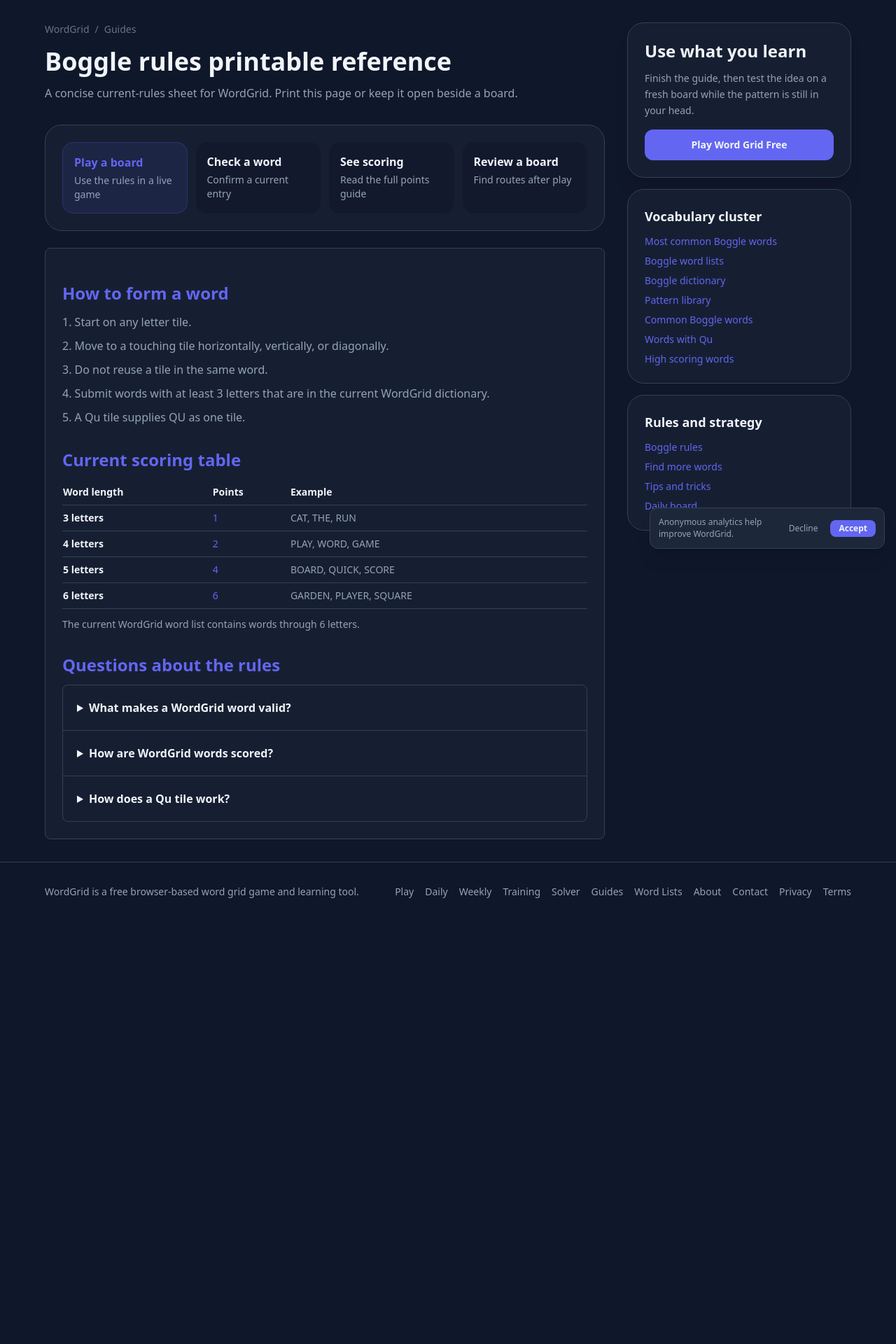
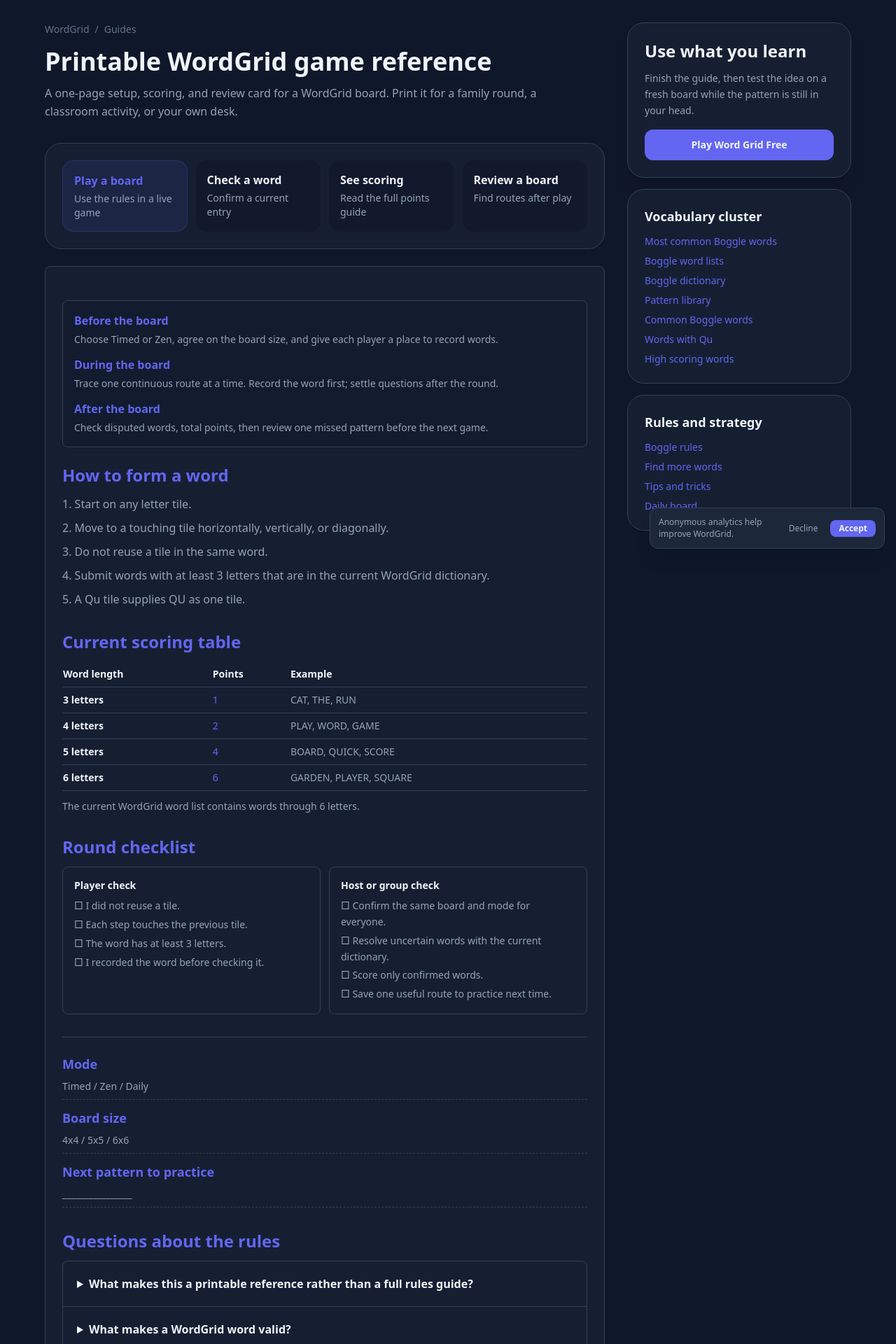
Before and after one commit to aieasygames-alt/wordgrid, a Next.js app: page /guides/boggle-rules-printable in a window 1280 px wide. Shown: the top 1920 px of the page at 70% size. Before the commit the page ends 1316 px from the top, so only its background shows below. Built offline with nearby package versions, Linux system fonts and the light colour scheme.

Commit message:
feat: expand printable game reference

```diff
--- a/src/app/guides/boggle-rules-printable/page.tsx
+++ b/src/app/guides/boggle-rules-printable/page.tsx
@@ -19,6 +19,7 @@ export const metadata: Metadata = {
 };
 
 const faqItems = [
+  { question: "What makes this a printable reference rather than a full rules guide?", answer: "This page is designed to sit beside a board. It condenses setup, route checks, scoring, and end-of-round review into a single handout. Use the full rules guide for detailed explanations." },
   { question: "What makes a WordGrid word valid?", answer: "It must be at least 3 letters, be present in the current dictionary, and trace through adjacent tiles without reusing a tile." },
   { question: "How are WordGrid words scored?", answer: "3 letters score 1 point, 4 score 2, 5 score 4, and 6 score 6. The current word list has words through 6 letters." },
   { question: "How does a Qu tile work?", answer: "A Qu tile supplies QU as one tile. The rest of the word still needs a legal adjacent route." },
@@ -52,8 +53,8 @@ export default function BoggleRulesPrintableGuide() {
               <span>/</span>
               <Link href="/guides/" className="hover:text-text">Guides</Link>
             </nav>
-            <h1 className="text-4xl font-bold">Boggle rules printable reference</h1>
-            <p className="mt-3 max-w-3xl leading-relaxed text-text-muted">A concise current-rules sheet for WordGrid. Print this page or keep it open beside a board.</p>
+            <h1 className="text-4xl font-bold">Printable WordGrid game reference</h1>
+            <p className="mt-3 max-w-3xl leading-relaxed text-text-muted">A one-page setup, scoring, and review card for a WordGrid board. Print it for a family round, a classroom activity, or your own desk.</p>
           </header>
 
           <div className="print:hidden">
@@ -66,7 +67,21 @@ export default function BoggleRulesPrintableGuide() {
           </div>
 
           <article className="rounded-lg border border-border bg-surface/50 p-6 print:border-0 print:bg-white print:p-0">
-            <h1 className="hidden text-3xl font-bold print:block">WordGrid Rules Reference</h1>
+            <h1 className="hidden text-3xl font-bold print:block">WordGrid Game Reference Card</h1>
+            <section className="mt-6 grid gap-3 rounded-lg border border-border bg-bg/40 p-4 print:grid-cols-3 print:border-black print:bg-white">
+              <div>
+                <h2 className="font-semibold text-primary print:text-black">Before the board</h2>
+                <p className="mt-1 text-sm leading-relaxed text-text-muted print:text-black">Choose Timed or Zen, agree on the board size, and give each player a place to record words.</p>
+              </div>
+              <div>
+                <h2 className="font-semibold text-primary print:text-black">During the board</h2>
+                <p className="mt-1 text-sm leading-relaxed text-text-muted print:text-black">Trace one continuous route at a time. Record the word first; settle questions after the round.</p>
+              </div>
+              <div>
+                <h2 className="font-semibold text-primary print:text-black">After the board</h2>
+                <p className="mt-1 text-sm leading-relaxed text-text-muted print:text-black">Check disputed words, total points, then review one missed pattern before the next game.</p>
+              </div>
+            </section>
             <section className="mt-6">
               <h2 className="text-2xl font-semibold text-primary print:text-black">How to form a word</h2>
               <ol className="mt-3 space-y-2 leading-relaxed text-text-muted print:text-black">
@@ -106,6 +121,45 @@ export default function BoggleRulesPrintableGuide() {
               <p className="mt-3 text-sm text-text-muted print:text-black">The current WordGrid word list contains words through 6 letters.</p>
             </section>
 
+            <section className="mt-8">
+              <h2 className="text-2xl font-semibold text-primary print:text-black">Round checklist</h2>
+              <div className="mt-3 grid gap-3 text-sm sm:grid-cols-2 print:grid-cols-2">
+                <div className="rounded-lg border border-border p-4 print:border-black">
+                  <h3 className="font-semibold">Player check</h3>
+                  <ul className="mt-2 space-y-1 leading-relaxed text-text-muted print:text-black">
+                    <li>□ I did not reuse a tile.</li>
+                    <li>□ Each step touches the previous tile.</li>
+                    <li>□ The word has at least 3 letters.</li>
+                    <li>□ I recorded the word before checking it.</li>
+                  </ul>
+                </div>
+                <div className="rounded-lg border border-border p-4 print:border-black">
+                  <h3 className="font-semibold">Host or group check</h3>
+                  <ul className="mt-2 space-y-1 leading-relaxed text-text-muted print:text-black">
+                    <li>□ Confirm the same board and mode for everyone.</li>
+                    <li>□ Resolve uncertain words with the current dictionary.</li>
+                    <li>□ Score only confirmed words.</li>
+                    <li>□ Save one useful route to practice next time.</li>
+                  </ul>
+                </div>
+              </div>
+            </section>
+
+            <section className="mt-8 grid gap-3 border-t border-border pt-6 print:grid-cols-3 print:border-black">
+              <div>
+                <h2 className="text-lg font-semibold text-primary print:text-black">Mode</h2>
+                <p className="mt-2 border-b border-dashed border-border pb-2 text-sm text-text-muted print:border-black print:text-black">Timed / Zen / Daily</p>
+              </div>
+              <div>
+                <h2 className="text-lg font-semibold text-primary print:text-black">Board size</h2>
+                <p className="mt-2 border-b border-dashed border-border pb-2 text-sm text-text-muted print:border-black print:text-black">4x4 / 5x5 / 6x6</p>
+              </div>
+              <div>
+                <h2 className="text-lg font-semibold text-primary print:text-black">Next pattern to practice</h2>
+                <p className="mt-2 border-b border-dashed border-border pb-2 text-sm text-text-muted print:border-black print:text-black">________________</p>
+              </div>
+            </section>
+
             <section className="mt-8 print:hidden">
               <h2 className="mb-3 text-2xl font-semibold text-primary">Questions about the rules</h2>
               <div className="divide-y divide-border rounded-lg border border-border">
@@ -116,6 +170,10 @@ export default function BoggleRulesPrintableGuide() {
                   </details>
                 ))}
               </div>
+              <p className="mt-4 text-sm leading-relaxed text-text-muted">
+                Need the full explanation of legal paths, the dictionary, or scoring? Read the{" "}
+                <Link href="/guides/boggle-rules-beginners/" className="text-primary hover:underline">WordGrid rules guide</Link>.
+              </p>
             </section>
           </article>
         </GuideDesktopShell>
```
Also changed, not shown: scripts/verify-word-list.mjs (+15 -0 lines).
